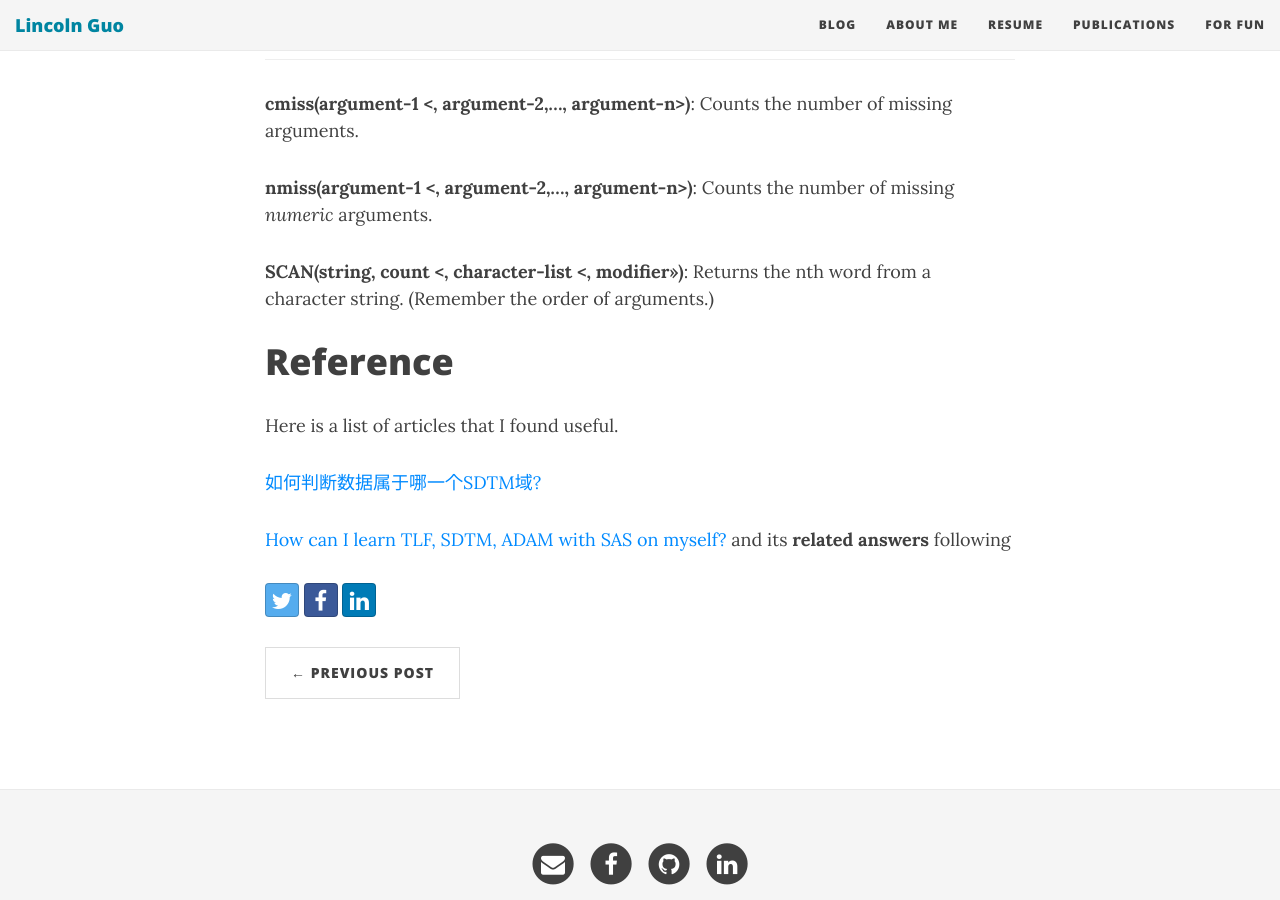
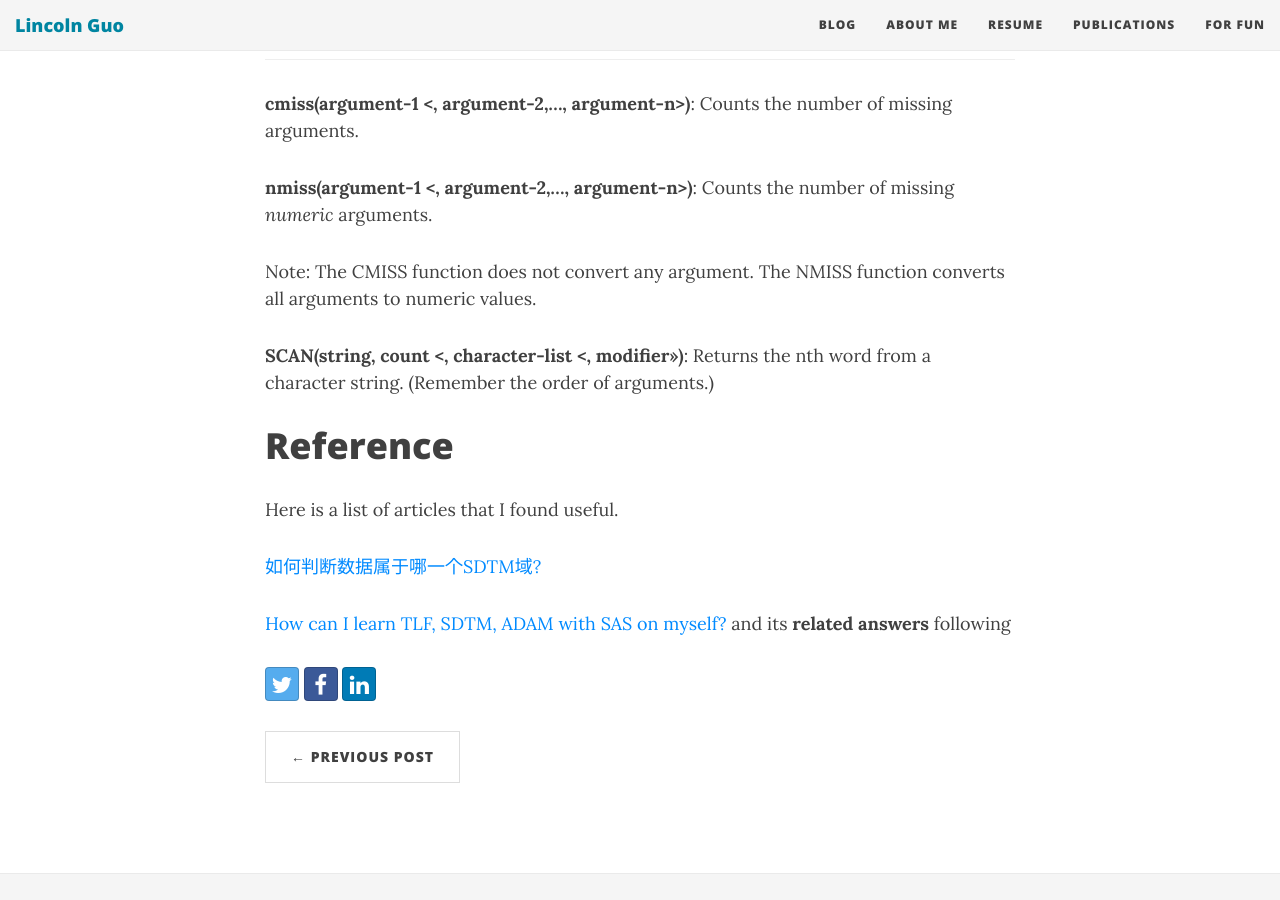
Before and after one commit to LinyiGuo96/LinyiGuo96.github.io, a Jekyll site: the page built from _posts/2021-06-16-SAS-Clinical-Trial-Study-Notes.md, in a window 1280 px wide and 900 px high, scrolled down 13864 px. Built offline with Jekyll 4.4.1, drawn with Linux system fonts in a browser that asks for light colours; nearby versions of some CDN libraries; comment, search, counter and statistics services are not loaded.

Commit message:
Update 2021-06-16-SAS-Clinical-Trial-Study-Notes.md

```diff
--- a/_posts/2021-06-16-SAS-Clinical-Trial-Study-Notes.md
+++ b/_posts/2021-06-16-SAS-Clinical-Trial-Study-Notes.md
@@ -419,6 +419,8 @@ When some dataset has a supplement dataset, perhaps take a look at the _ValueLev
 
 **nmiss(argument-1 <, argument-2,…, argument-n>)**: Counts the number of missing _numeric_ arguments.
 
+Note: The CMISS function does not convert any argument. The NMISS function converts all arguments to numeric values.
+
 **SCAN(string, count <, character-list <, modifier>>)**: Returns the nth word from a character string. (Remember the order of arguments.)
 
 
```
